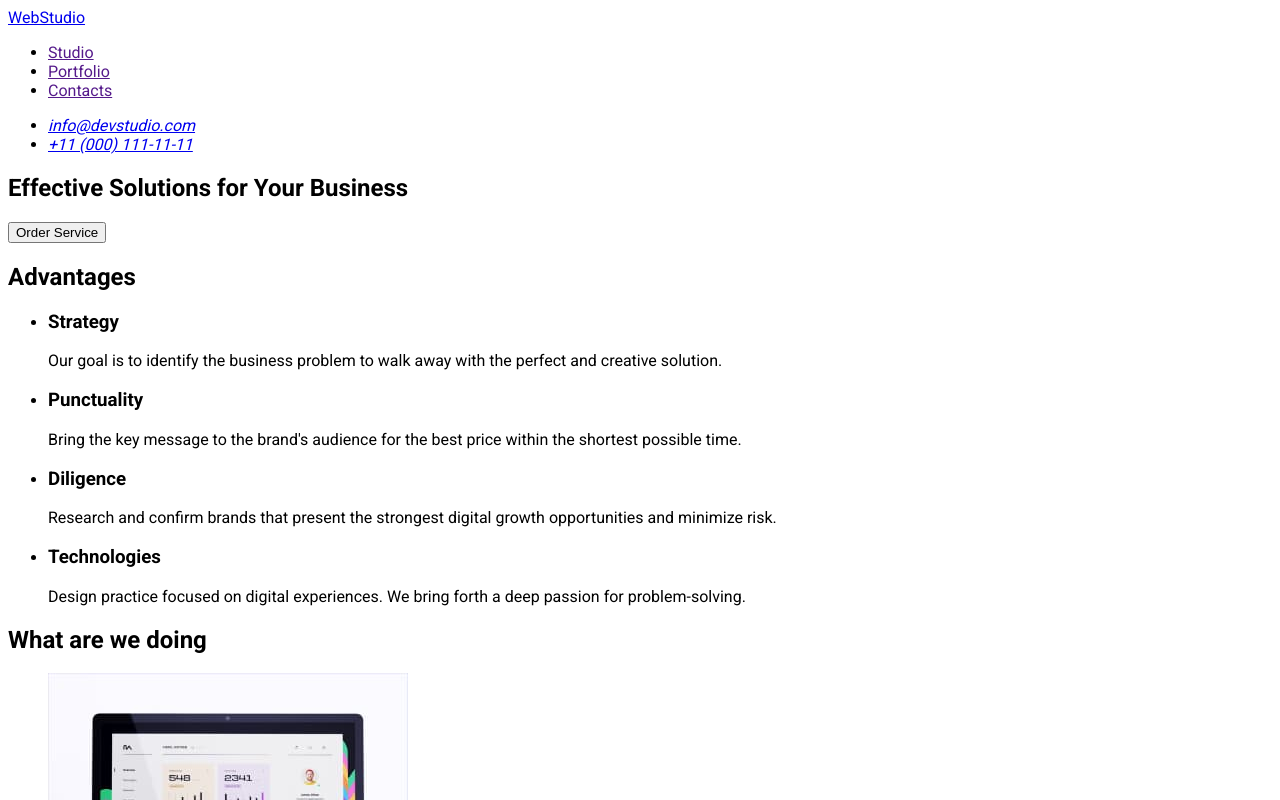
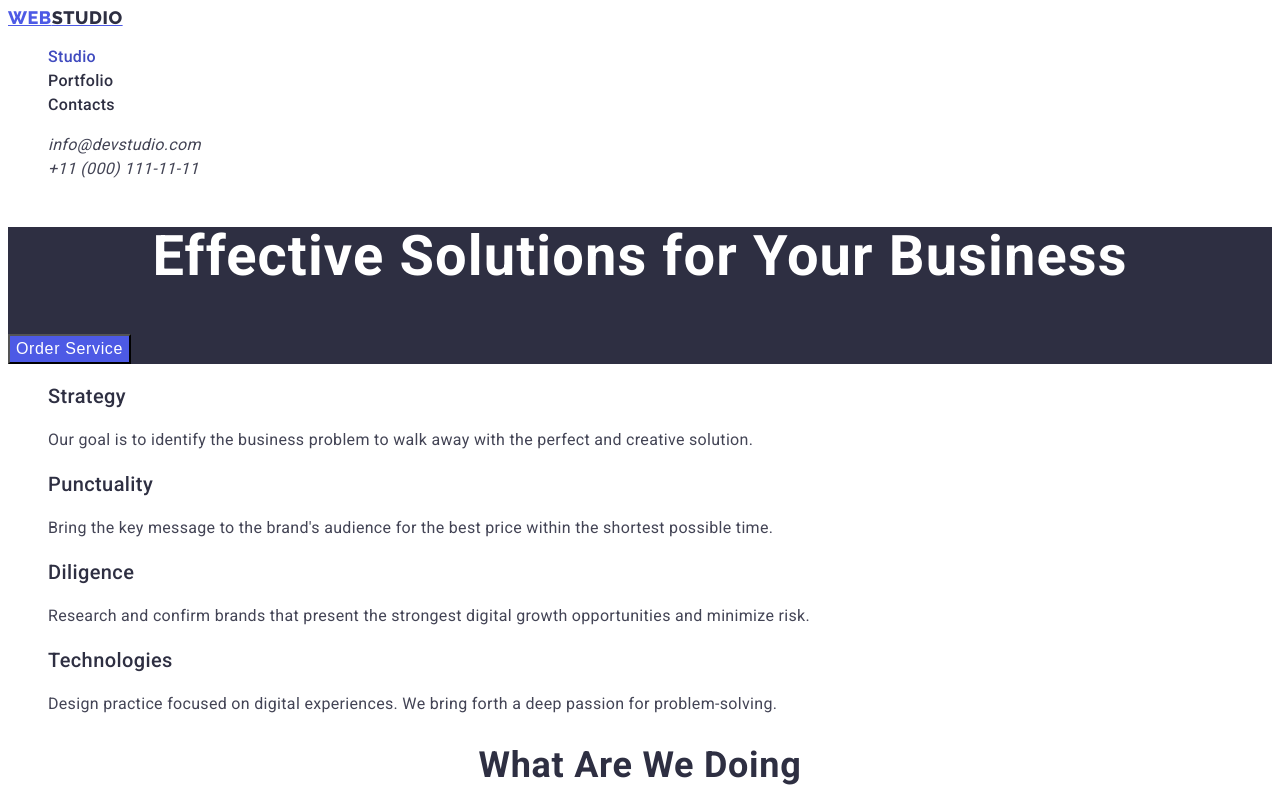
Before and after one commit to VlasiukArtem/goit-markup-hw-02, a plain HTML site: page index.html in a window 1280 px wide. Shown: the top 800 px of the page. Drawn offline with Linux system fonts and the light colour scheme.

Commit message:
homework-try-1

```diff
--- a/css/styles.css
+++ b/css/styles.css
@@ -1,17 +1,148 @@
+:root {
+  --navyblue: #2e2f42;
+  --iris: #4d5ae5;
+  --slate: #434455;
+  --white: #fff;
+  --ocean: #404bbf;
+  --cloud: #f4f4fd;
+}
+
 body {
-  font-family: "roboto", sans-serif;
+  font-family: Roboto, sans-serif;
+  color: var(--slate);
+  background-color: var(--white);
+}
+
+.logo {
+  color: var(--iris, #4d5ae5);
+  font-size: 18px;
+  font-family: Raleway, sans-serif;
+  font-style: normal;
+  font-weight: 800;
+  line-height: 1.16;
+  letter-spacing: 0.03em;
+  text-transform: uppercase;
+}
+
+.list {
+  list-style-type: none;
 }
 
 .link {
   text-decoration: none;
 }
 
-.list {
-  list-style-type: none;
+.subtitle {
+  color: var(--navyblue);
+  font-size: 20px;
+  font-weight: 500;
+  line-height: 1.2;
+  letter-spacing: 0.02em;
 }
 
-.header-logo-web {
-  color: var(--iris, #4d5ae5);
+.text {
+  color: var(--slate);
+  font-size: 16px;
+  font-weight: 400;
+  line-height: 1.5;
+  letter-spacing: 0.02em;
+}
+
+.portfolio-page {
+  color: var(--ocean);
+}
+
+.studio-page {
+  color: var(--ocean);
+}
+
+/**-----HEADER----- */
+
+.logo-studio {
+  color: var(--navyblue);
+  font-size: 18px;
+  font-family: Raleway, sans-serif;
+  font-weight: 800;
+  line-height: 1.16;
+  letter-spacing: 0.03em;
+  text-transform: uppercase;
+}
+
+.header-menu-link {
+  color: var(--navyblue);
+  font-size: 16px;
+  font-family: Roboto, sans-serif;
+  font-weight: 500;
+  line-height: 1.5;
+  letter-spacing: 0.02em;
+}
+
+.contact-list-item {
+  color: var(--slate);
+  font-size: 16px;
+  font-family: Roboto, sans-serif;
+  font-weight: 400;
+  line-height: 1.5;
+  letter-spacing: 0.02em;
+}
+
+.header-menu-link:hover,
+.header-menu-link:focus {
+  color: var(--ocean);
+}
+
+.contact-list-item:hover,
+.contact-list-item:focus {
+  color: var(--ocean);
+}
+
+/**-----HERO----- */
+
+.hero {
+  background-color: var(--navyblue);
+}
+.hero-title {
+  color: var(--white);
+  text-align: center;
+  font-size: 56px;
+  font-weight: 700;
+  line-height: 1.07;
+  letter-spacing: 0.02em;
+}
+.hero-button {
+  color: var(--white);
+  font-size: 16px;
+  font-weight: 500;
+  line-height: 1.5;
+  letter-spacing: 0.04em;
+  background: var(--iris);
+  cursor: pointer;
+}
+
+.hero-btn:hover,
+.hero-btn:focus {
+  background-color: var(--ocean);
+}
+
+/**-----WORK----- */
+
+.work-title {
+  color: var(--navyblue);
+  text-align: center;
+  font-size: 36px;
+  font-weight: 700;
+  line-height: 1.11;
+  letter-spacing: 0.02em;
+  text-transform: capitalize;
+}
+
+/**-----FOOTER----- */
+
+.footer {
+  background: var(--navyblue);
+}
+.logo-studio-footer {
+  color: var(--cloud);
   font-size: 18px;
   font-family: Raleway;
   font-weight: 800;
@@ -19,13 +150,40 @@ body {
   letter-spacing: 0.03em;
   text-transform: uppercase;
 }
+.footer-text {
+  color: var(--cloud);
+  font-size: 16px;
+  font-family: Roboto;
+  font-weight: 400;
+  line-height: 1.5;
+  letter-spacing: 0.02em;
+}
 
-.header-logo-studio {
-  color: var(--navyblue, #2e2f42);
-  font-size: 18px;
-  font-family: Raleway;
-  font-weight: 800;
-  line-height: 1.16;
-  letter-spacing: 0.03em;
-  text-transform: uppercase;
+/**-----PORTFOLIO.HTML----- */
+/**-----FILTER----- */
+
+.filter-list-button {
+  color: var(--iris);
+  text-align: center;
+  font-size: 16px;
+  font-family: Roboto;
+  font-weight: 500;
+  line-height: 1.5;
+  letter-spacing: 0.04em;
+  cursor: pointer;
+  background: var(--cloud);
 }
+
+.filter-list-button:hover,
+.filter-list-button:focus {
+  background: var(--ocean);
+  color: var(--white);
+  text-align: center;
+  font-size: 16px;
+  font-family: Roboto;
+  font-weight: 500;
+  line-height: 1.5;
+  letter-spacing: 0.04em;
+}
+
+/**-----CARDS----- */
--- a/index.html
+++ b/index.html
@@ -15,20 +15,36 @@
   <body>
     <header class="header">
       <nav class="header-nav">
-        <a href="./index.html" class="header-logo">WebStudio</a>
-        <ul class="header-list">
-          <li class="header-menu-item"><a href="">Studio</a></li>
-          <li class="header-menu-item"><a href="">Portfolio</a></li>
-          <li class="header-menu-item"><a href="">Contacts</a></li>
+        <a href="./index.html" class="logo"
+          >Web<span class="logo-studio">Studio</span></a
+        >
+        <ul class="header-list list">
+          <li class="header-menu-item">
+            <a href="./index.html" class="header-menu-link link"
+              ><span class="studio-page">Studio</span></a
+            >
+          </li>
+          <li class="header-menu-item">
+            <a href="./portfolio.html" class="header-menu-link link"
+              >Portfolio</a
+            >
+          </li>
+          <li class="header-menu-item">
+            <a href="" class="header-menu-link link">Contacts</a>
+          </li>
         </ul>
       </nav>
       <address class="contact">
-        <ul class="contact-list">
+        <ul class="contact-list list">
           <li class="contact-list-item">
-            <a href="mailto:info@devstudio.com">info@devstudio.com</a>
+            <a href="mailto:info@devstudio.com" class="contact-list-item link"
+              >info@devstudio.com</a
+            >
           </li>
           <li class="contact-list-item">
-            <a href="tel:+110001111111">+11 (000) 111-11-11</a>
+            <a href="tel:+110001111111" class="contact-list-item link"
+              >+11 (000) 111-11-11</a
+            >
           </li>
         </ul>
       </address>
@@ -39,32 +55,32 @@
         <button class="hero-button" type="button">Order Service</button>
       </section>
       <section class="advantages">
-        <h2 class="advantages-title">Advantages</h2>
-        <ul class="advantages-list">
+        <h2 class="advantages-title" hidden>Advantages</h2>
+        <ul class="advantages-list list">
           <li class="advantages-list-item">
-            <h3 class="advantages-list-item-title">Strategy</h3>
-            <p class="advantages-list-item-text">
+            <h3 class="advantages-subtitle subtitle">Strategy</h3>
+            <p class="advantages-list-item-text text">
               Our goal is to identify the business problem to walk away with the
               perfect and creative solution.
             </p>
           </li>
           <li class="advantages-list-item">
-            <h3 class="advantages-list-item-title">Punctuality</h3>
-            <p class="advantages-list-item-text">
+            <h3 class="advantages-subtitle subtitle">Punctuality</h3>
+            <p class="advantages-list-item-text text">
               Bring the key message to the brand's audience for the best price
               within the shortest possible time.
             </p>
           </li>
           <li class="advantages-list-item">
-            <h3 class="advantages-list-item-title">Diligence</h3>
-            <p class="advantages-list-item-text">
+            <h3 class="advantages-subtitle subtitle">Diligence</h3>
+            <p class="advantages-list-item-text text">
               Research and confirm brands that present the strongest digital
               growth opportunities and minimize risk.
             </p>
           </li>
           <li class="advantages-list-item">
-            <h3 class="advantages-list-item-title">Technologies</h3>
-            <p class="advantages-list-item-text">
+            <h3 class="advantages-subtitle subtitle">Technologies</h3>
+            <p class="advantages-list-item-text text">
               Design practice focused on digital experiences. We bring forth a
               deep passion for problem-solving.
             </p>
@@ -73,7 +89,7 @@
       </section>
       <section class="work">
         <h2 class="work-title">What are we doing</h2>
-        <ul class="work-list">
+        <ul class="work-list list">
           <li class="work-list-item">
             <img src="./images/interface.jpg" width="360" alt="interface" />
           </li>
@@ -95,32 +111,34 @@
       </section>
       <section class="team">
         <h2 class="team-title">Our Team</h2>
-        <ul class="team-list">
+        <ul class="team-list list">
           <li class="team-list-item">
             <img src="./images/mark.jpg" width="264" alt="mark" />
-            <h3 class="team-list-item-title">Mark Guerrero</h3>
-            <p class="team-list-item-text">Product Designer</p>
+            <h3 class="team-list-item-title subtitle">Mark Guerrero</h3>
+            <p class="team-list-item-text text">Product Designer</p>
           </li>
           <li class="team-list-item">
             <img src="./images/tom.jpg" width="264" alt="tom" />
-            <h3 class="team-list-item-title">Tom Ford</h3>
-            <p class="team-list-item-text">Frontend Developer</p>
+            <h3 class="team-list-item-title subtitle">Tom Ford</h3>
+            <p class="team-list-item-text text">Frontend Developer</p>
           </li>
           <li class="team-list-item">
             <img src="./images/camila.jpg" width="264" alt="camila" />
-            <h3 class="team-list-item-title">Camila Garcia</h3>
-            <p class="team-list-item-text">Marketing</p>
+            <h3 class="team-list-item-title subtitle">Camila Garcia</h3>
+            <p class="team-list-item-text text">Marketing</p>
           </li>
           <li class="team-list-item">
             <img src="./images/daniel.jpg" width="264" alt="daniel" />
-            <h3 class="team-list-item-title">Daniel Wilson</h3>
-            <p class="team-list-item-text">UI Designer</p>
+            <h3 class="team-list-item-title subtitle">Daniel Wilson</h3>
+            <p class="team-list-item-text text">UI Designer</p>
           </li>
         </ul>
       </section>
     </main>
     <footer class="footer">
-      <a class="footer-link" href="./index.html">WebStudio</a>
+      <a href="./index.html" class="logo"
+        >Web<span class="logo-studio-footer">Studio</span></a
+      >
       <p class="footer-text">
         Increase the flow of customers and sales for your business with digital
         marketing & growth solutions.
```
Also changed, not shown: portfolio.html (+47 -31 lines).
